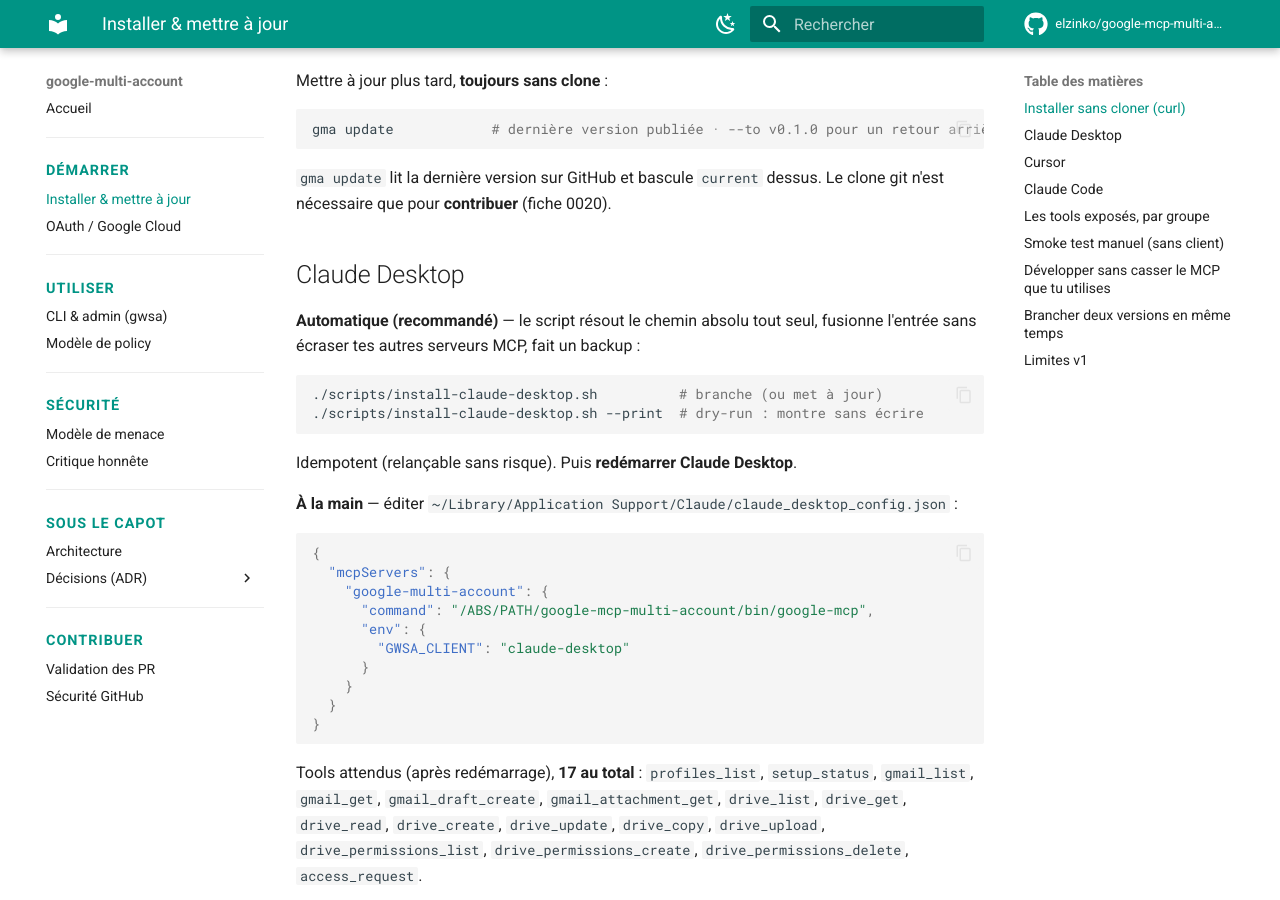
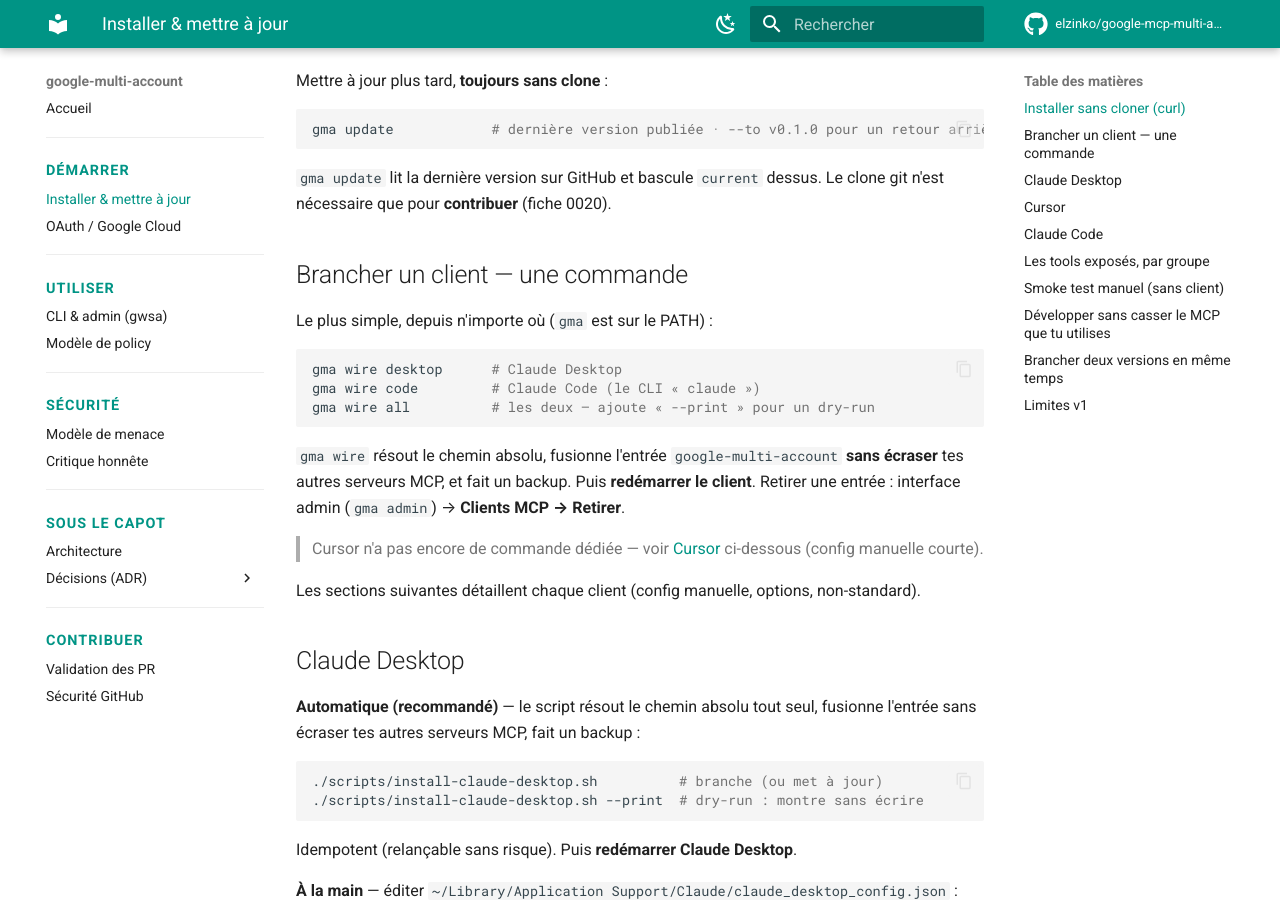
Before and after one commit to elzinko/google-mcp-multi-account, an MkDocs documentation site: the page built from docs/mcp-setup.md, in a window 1280 px wide and 900 px high, scrolled down 765 px. Built offline with MkDocs 1.6.1 and Material for MkDocs 9.7.7, drawn with Linux system fonts in a browser that asks for light colours; comment, search, counter and statistics services are not loaded.

Commit message:
feat(cli): gma wire <client> — brancher un client MCP en une commande
Enveloppe install-claude-desktop.sh / install-claude-code.sh derrière « gma wire desktop|code|all [--print] ». Depuis n'importe où (gma est sur le PATH), plus besoin de lancer un script par chemin ni d'éditer un JSON à la main. Cursor : renvoie vers la config manuelle (pas encore de script dédié). Retrait d'entrée : via l'admin. mcp-setup.md mène désormais avec cette commande. Test dédié (dry-run sans écriture). 312 tests verts.

Co-Authored-By: Claude Opus 4.8 <noreply@anthropic.com>

````diff
--- a/docs/mcp-setup.md
+++ b/docs/mcp-setup.md
@@ -37,6 +37,25 @@ gma update            # dernière version publiée · --to v0.1.0 pour un retour
 
 `gma update` lit la dernière version sur GitHub et bascule `current` dessus. Le
 clone git n'est nécessaire que pour **contribuer** (fiche 0020).
+
+## Brancher un client — une commande
+
+Le plus simple, depuis n'importe où (`gma` est sur le PATH) :
+
+```bash
+gma wire desktop      # Claude Desktop
+gma wire code         # Claude Code (le CLI « claude »)
+gma wire all          # les deux — ajoute « --print » pour un dry-run
+```
+
+`gma wire` résout le chemin absolu, fusionne l'entrée `google-multi-account` **sans
+écraser** tes autres serveurs MCP, et fait un backup. Puis **redémarrer le client**.
+Retirer une entrée : interface admin (`gma admin`) → **Clients MCP → Retirer**.
+
+> Cursor n'a pas encore de commande dédiée — voir [Cursor](#cursor) ci-dessous
+> (config manuelle courte).
+
+Les sections suivantes détaillent chaque client (config manuelle, options, non-standard).
 
 ## Claude Desktop
 
````
Also changed, not shown: 2 other files.
